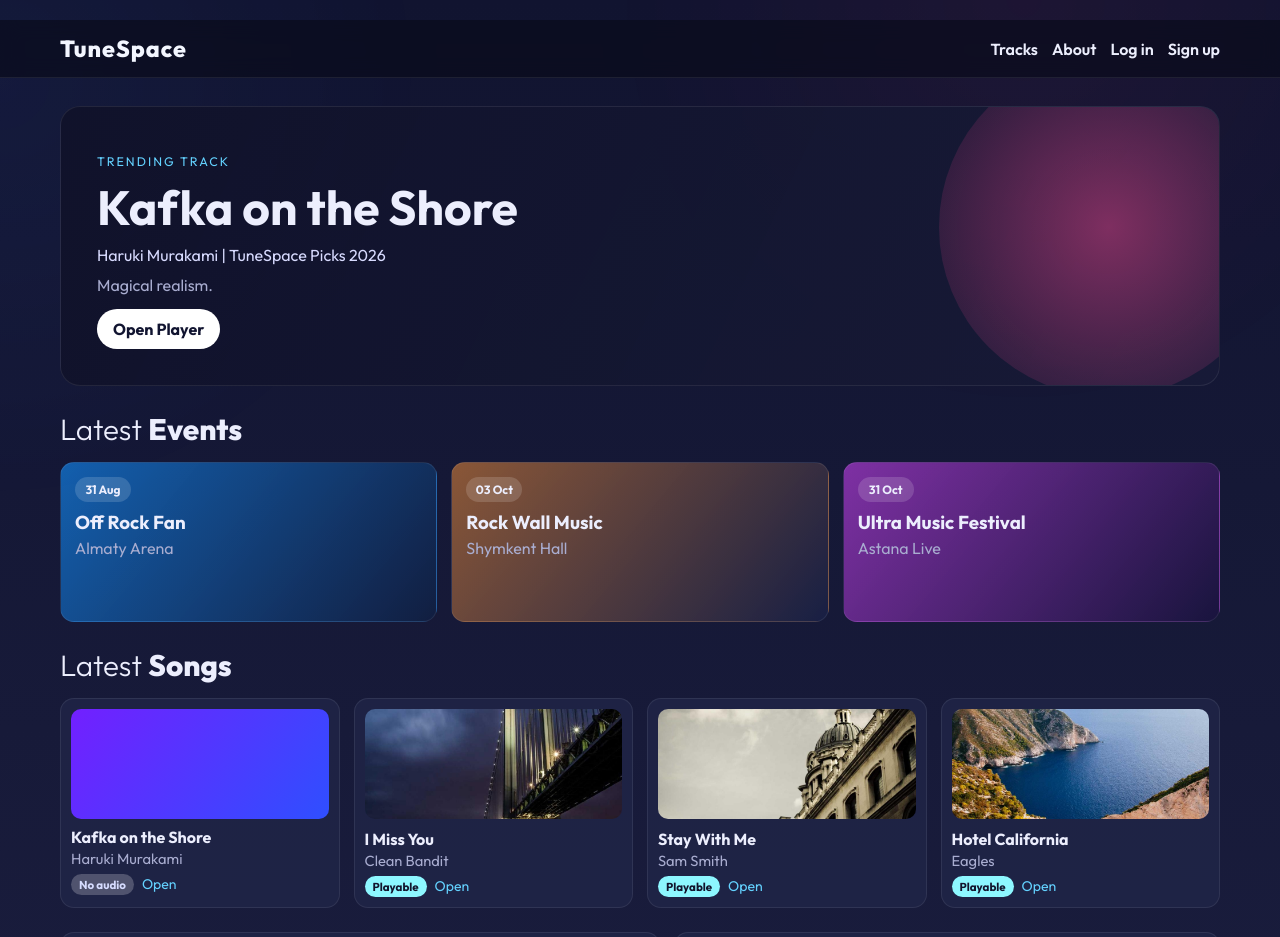
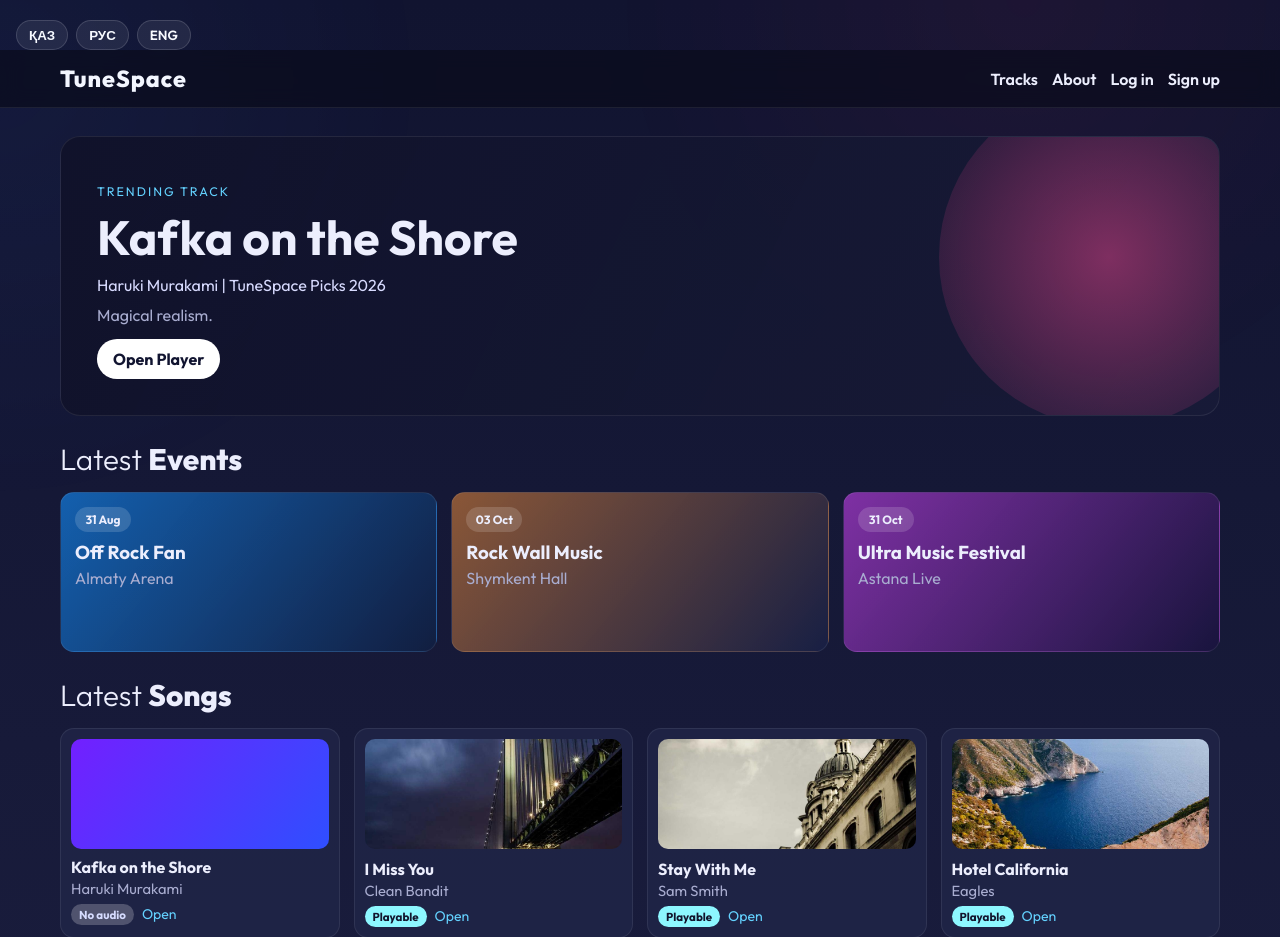
Before and after one commit to nabiyevaa205-svg/Tune-Space, a Django app: page / in a window 1280 px wide. Shown: the top 937 px of the page. Run offline with Django 5.2, Linux system fonts and the light colour scheme; data comes from the database, SQL or seed files in the repository.

```diff
--- a/static/css/style.css
+++ b/static/css/style.css
@@ -442,3 +442,25 @@ nav a { color: var(--text); text-decoration: none; font-weight: 600; }
 .auth-note a {
     color: #b4f5ff;
 }
+.lang-switcher {
+    display: flex;
+    gap: 8px;
+    margin-left: 16px;
+}
+
+.lang-switcher button {
+    border: 1px solid rgba(255,255,255,0.15);
+    background: rgba(255,255,255,0.08);
+    color: white;
+    padding: 6px 12px;
+    border-radius: 999px;
+    cursor: pointer;
+    font-family: inherit;
+    font-weight: 600;
+    transition: 0.2s ease;
+}
+
+.lang-switcher button:hover {
+    background: #8df7ff;
+    color: #111430;
+}
--- a/static/js/main.js
+++ b/static/js/main.js
@@ -69,4 +69,5 @@ document.addEventListener("DOMContentLoaded", () => {
       wave?.classList.remove("is-playing");
     });
   }
+
 });
--- a/templates/base.html
+++ b/templates/base.html
@@ -9,6 +9,11 @@
     {% block extra_css %}{% endblock %}
 </head>
 <body>
+    <div class="lang-switcher">
+    <button onclick="setLang('kz')">ҚАЗ</button>
+    <button onclick="setLang('ru')">РУС</button>
+    <button onclick="setLang('en')">ENG</button>
+</div>
     <div class="noise-bg" aria-hidden="true"></div>
     {% block header %}
     <header class="site-header">
```
